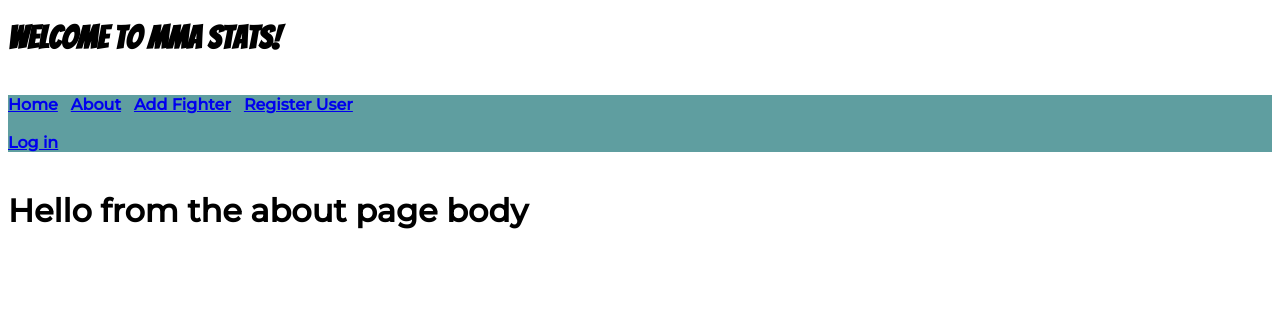
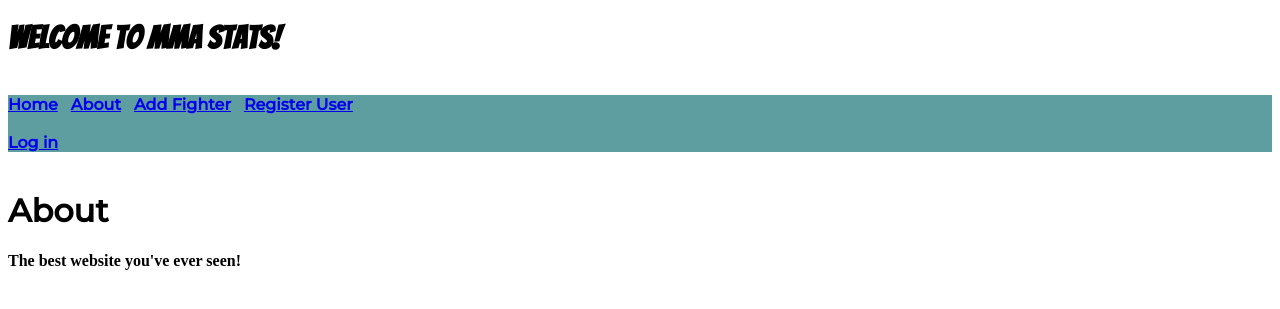
Before and after one commit to DavidQATraining/DavidMcProject, a Flask app: page /about in a window 1280 px wide. Shown: the top 309 px of the page. Run offline with Flask 2, Linux system fonts and the light colour scheme; parts of the project's set-up code (start-up, migrations or seed data) failed here and were passed over; some web fonts are replaced.

```diff
--- a/templates/aboutpage.html
+++ b/templates/aboutpage.html
@@ -1,5 +1,8 @@
 {% extends 'layout.html' %}
 
 {% block body_content %}
-    <h1 class="addfont">Hello from the about page body</h1>
+    <h1 class="addfont">About</h1>
+    <p><b>
+        The best website you've ever seen!
+    </b></p>
 {% endblock %}
```
